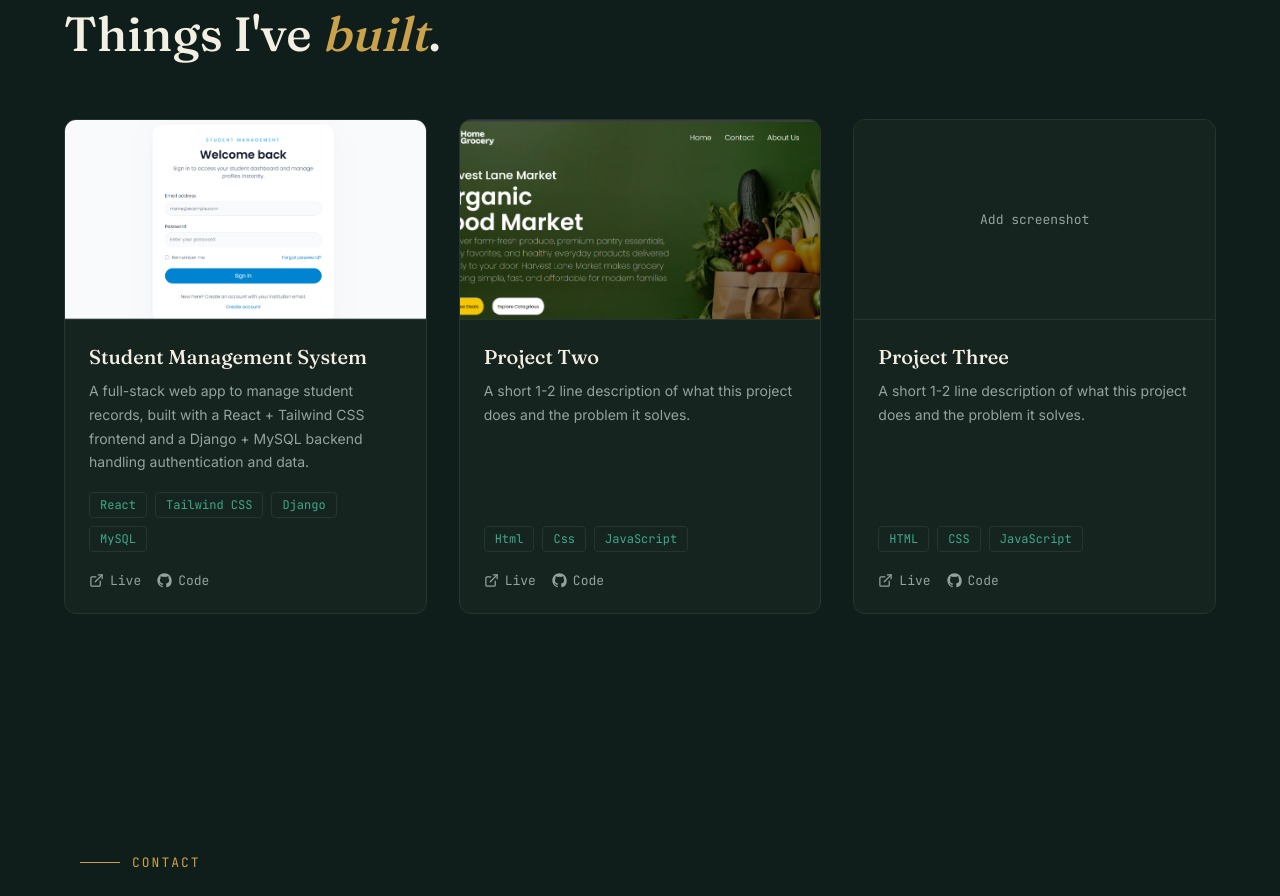
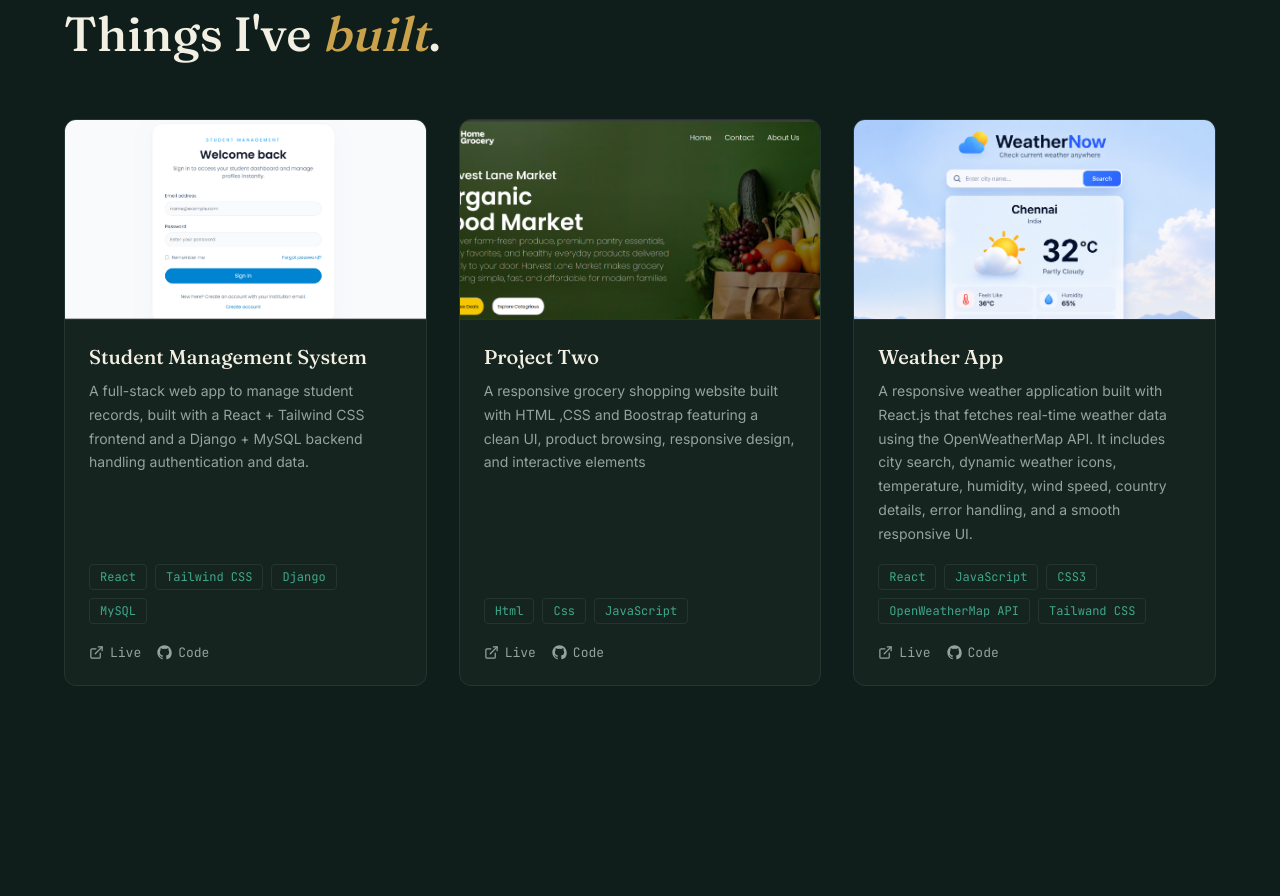
Before and after one commit to gnanamani-dev/Portfilo, a React (Vite) app in the folder portfilo/: page / in a window 1280 px wide. Shown: the part 2320-3216 px from the top of the page. Built offline with nearby package versions, Linux system fonts and the light colour scheme.

Commit message:
Update weather app

```diff
--- a/portfilo/src/components/Projects.jsx
+++ b/portfilo/src/components/Projects.jsx
@@ -1,7 +1,8 @@
 import React from "react";
 import "./styles/Projects.css";
 import project1Image from "../assets/project1.png";
-import project2Image from "../assets/project2.png"
+import project2Image from "../assets/project2.png";
+import project3Image from "../assets/Weather.png"
 
 /* TODO: replace with your real projects.
    Add or remove objects from this array — the grid adjusts automatically. */
@@ -16,19 +17,21 @@ const PROJECTS = [
   },
   {
     title: "Project Two",
-    description: "A short 1-2 line description of what this project does and the problem it solves.",
+    description: "A responsive grocery shopping website built with HTML ,CSS and Boostrap featuring a clean UI, product browsing, responsive design, and interactive elements",
     tech: ["Html","Css", "JavaScript"],
     liveUrl: "https://home-grocery-project-eivbwp908-gnanamani-devs-projects.vercel.app/",
     githubUrl: "https://github.com/gnanamani-dev/Home-Grocery-project",
     image:project2Image,
   },
-  {
-    title: "Project Three",
-    description: "A short 1-2 line description of what this project does and the problem it solves.",
-    tech: ["HTML", "CSS", "JavaScript"],
-    liveUrl: "#",
-    githubUrl: "#",
-    image: null,
+    {
+    title: "Weather App",
+    description:
+      "A responsive weather application built with React.js that fetches real-time weather data using the OpenWeatherMap API. It includes city search, dynamic weather icons, temperature, humidity, wind speed, country details, error handling, and a smooth responsive UI.",
+    tech: ["React", "JavaScript", "CSS3", "OpenWeatherMap API","Tailwand CSS"],
+    liveUrl:
+      "https://weather-pqc7apcay-gnanamani-devs-projects.vercel.app/",
+    githubUrl: "https://github.com/gnanamani-dev/Weather-App",
+    image:project3Image,
   },
 ];
 
```
Also changed, not shown: portfilo/src/assets/weather.png (added).
